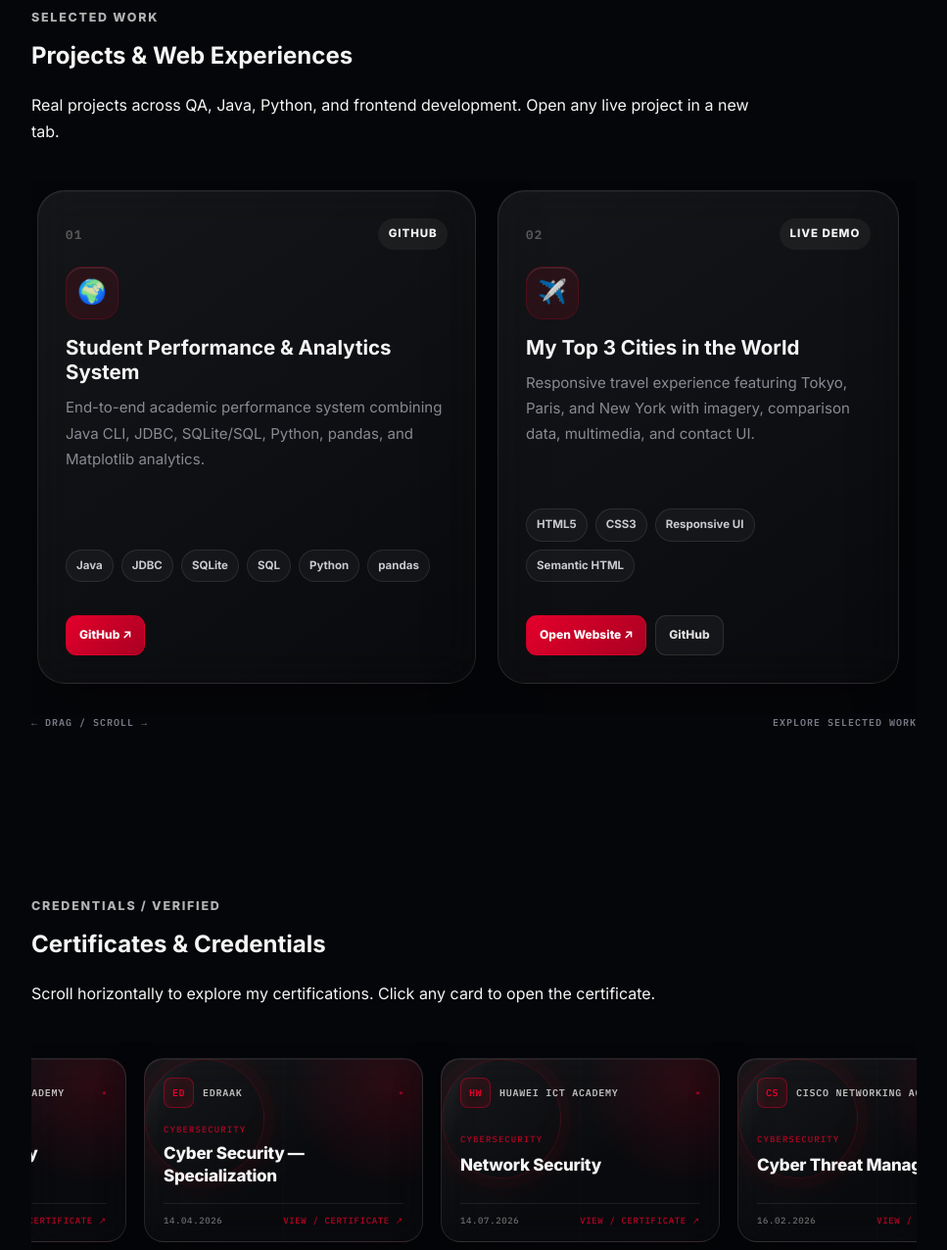
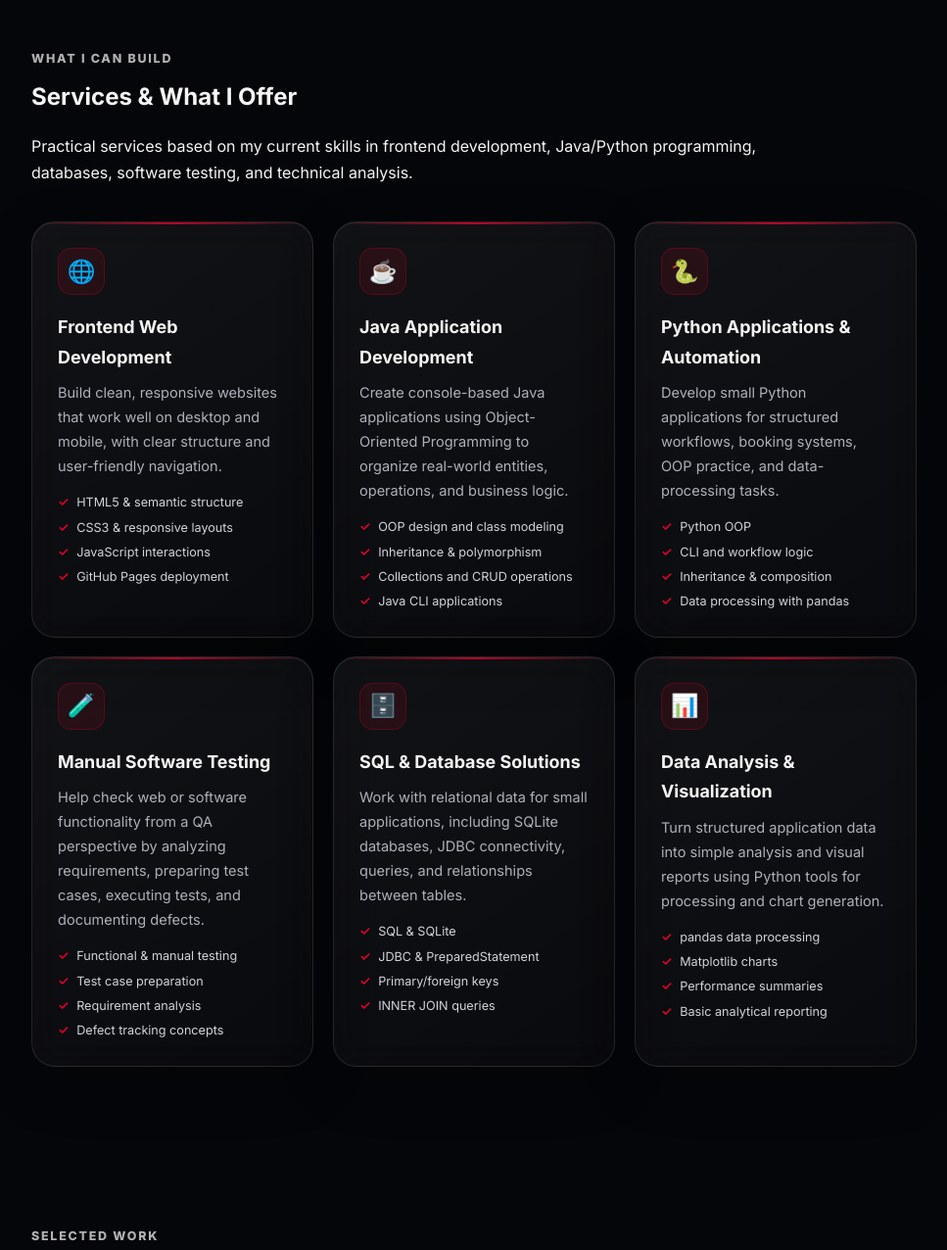
Before and after one commit to bdalrhmnsmt156-eng/portfolio0, a plain HTML site: page index.html in a window 1280 px wide. Shown: the part 3388-4664 px from the top of the page at 98% size, without its empty margins (156-1123 px from the left). Drawn offline with Linux system fonts and the light colour scheme.

Commit message:
Add files via upload

```diff
--- a/index.html
+++ b/index.html
@@ -519,6 +519,24 @@
             opacity: 1;
             color: var(--red);
         }
+
+
+        /* ===== SERVICES ===== */
+        .services-section{position:relative}
+        .services-grid{display:grid;grid-template-columns:repeat(3,minmax(0,1fr));gap:20px;margin-top:28px}
+        .service-card{position:relative;padding:26px;border:1px solid rgba(255,255,255,.10);border-radius:24px;background:linear-gradient(145deg,rgba(255,255,255,.055),rgba(255,255,255,.018));box-shadow:inset 0 1px 0 rgba(255,255,255,.05),0 18px 55px rgba(0,0,0,.22);backdrop-filter:blur(16px);overflow:hidden;transition:transform .28s ease,border-color .28s ease,box-shadow .28s ease}
+        .service-card:before{content:"";position:absolute;left:0;top:0;width:100%;height:2px;background:linear-gradient(90deg,transparent,#e4002b,transparent);opacity:.8}
+        .service-card:hover{transform:translateY(-7px);border-color:rgba(228,0,43,.34);box-shadow:0 25px 70px rgba(0,0,0,.30),0 0 30px rgba(228,0,43,.06)}
+        .service-icon{width:48px;height:48px;display:grid;place-items:center;border-radius:14px;background:rgba(228,0,43,.10);border:1px solid rgba(228,0,43,.25);font-size:23px;margin-bottom:18px}
+        .service-card h3{margin:0 0 9px;font-size:1.12rem}
+        .service-card p{margin:0;color:#aeb0ba;line-height:1.72;font-size:.91rem}
+        .service-list{margin:15px 0 0;padding:0;list-style:none;display:grid;gap:7px}
+        .service-list li{color:#d2d3d9;font-size:.79rem;line-height:1.45}
+        .service-list li:before{content:"✓";color:#e4002b;margin-right:8px;font-weight:800}
+        .project-overview{margin-top:12px;padding:12px 13px;border-left:2px solid rgba(228,0,43,.65);background:rgba(255,255,255,.025);border-radius:0 10px 10px 0;color:#bfc1c9;font-size:.78rem;line-height:1.65}
+        .project-overview strong{display:block;color:#fff;font-size:.72rem;letter-spacing:.08em;text-transform:uppercase;margin-bottom:4px}
+        @media(max-width:980px){.services-grid{grid-template-columns:repeat(2,minmax(0,1fr))}}
+        @media(max-width:650px){.services-grid{grid-template-columns:1fr}.service-card{padding:22px}}
 
         /* ===== PROJECTS ===== */
         .project-grid {
@@ -1697,7 +1715,7 @@
         .hero-anchor:hover{transform:translateY(-4px);border-color:rgba(228,0,43,.5)!important}
         .about{max-width:760px!important;color:#aeb0ba!important;font-size:15px!important;line-height:1.95!important}
         section{position:relative}
-        .constellation-section,.projects-section,.certificates-section,.resume-section{padding-top:100px!important;padding-bottom:100px!important}
+        .constellation-section,.services-section,.projects-section,.certificates-section,.resume-section{padding-top:100px!important;padding-bottom:100px!important}
         .constellation-wrap{border:1px solid var(--border)!important;background:linear-gradient(145deg,rgba(255,255,255,.045),rgba(255,255,255,.018))!important;border-radius:34px!important;box-shadow:0 30px 100px rgba(0,0,0,.28),inset 0 1px rgba(255,255,255,.05);backdrop-filter:blur(18px);overflow:hidden}
         .project-grid{gap:20px!important;align-items:stretch}
         .project-bubble{position:relative!important;min-height:330px!important;border:1px solid var(--border)!important;background:linear-gradient(145deg,rgba(255,255,255,.065),rgba(255,255,255,.018))!important;border-radius:30px!important;padding:28px!important;box-shadow:0 20px 70px rgba(0,0,0,.22),inset 0 1px rgba(255,255,255,.05);backdrop-filter:blur(18px);overflow:hidden;transition:transform .35s cubic-bezier(.2,.8,.2,1),border-color .35s,box-shadow .35s}
@@ -1714,7 +1732,7 @@
         .social-btn{border:1px solid var(--border)!important;border-radius:14px!important;background:rgba(255,255,255,.04)!important;min-height:44px}.social-btn.github:hover{background:#050505!important}.social-btn.linkedin:hover{background:#0a66c2!important}.social-btn.email:hover{background:#c43c3c!important}
         .contact-form input,.contact-form textarea{border:1px solid var(--border)!important;border-radius:14px!important;background:rgba(0,0,0,.25)!important}.contact-form input:focus,.contact-form textarea:focus{border-color:rgba(228,0,43,.65)!important;box-shadow:0 0 0 4px rgba(228,0,43,.09)!important}
         footer{border-top:1px solid var(--border)!important;background:rgba(255,255,255,.018)!important}
-        @media(max-width:760px){header{min-height:76vh}.header-inner{padding-top:70px}.constellation-section,.projects-section,.certificates-section,.resume-section{padding-top:70px!important;padding-bottom:70px!important}.project-grid{grid-template-columns:1fr!important}}
+        @media(max-width:760px){header{min-height:76vh}.header-inner{padding-top:70px}.constellation-section,.services-section,.projects-section,.certificates-section,.resume-section{padding-top:70px!important;padding-bottom:70px!important}.project-grid{grid-template-columns:1fr!important}}
         @media(prefers-reduced-motion:reduce){*,*:before,*:after{animation-duration:.001ms!important;animation-iteration-count:1!important;scroll-behavior:auto!important;transition-duration:.001ms!important}}
 
         /* ===== PREMIUM GLASS + SOFT RED CURSOR LIGHT ===== */
@@ -2192,12 +2210,59 @@
             </div>
         </section>
 
+        <!-- SERVICES -->
+        <section id="services" class="section services-section">
+          <div class="section-heading">
+            <span class="section-kicker">What I Can Build</span>
+            <h2>Services & <span>What I Offer</span></h2>
+            <p>Practical services based on my current skills in frontend development, Java/Python programming, databases, software testing, and technical analysis.</p>
+          </div>
+
+          <div class="services-grid">
+            <article class="service-card reveal">
+              <div class="service-icon">🌐</div>
+              <h3>Frontend Web Development</h3>
+              <p>Build clean, responsive websites that work well on desktop and mobile, with clear structure and user-friendly navigation.</p>
+              <ul class="service-list"><li>HTML5 & semantic structure</li><li>CSS3 & responsive layouts</li><li>JavaScript interactions</li><li>GitHub Pages deployment</li></ul>
+            </article>
+            <article class="service-card reveal">
+              <div class="service-icon">☕</div>
+              <h3>Java Application Development</h3>
+              <p>Create console-based Java applications using Object-Oriented Programming to organize real-world entities, operations, and business logic.</p>
+              <ul class="service-list"><li>OOP design and class modeling</li><li>Inheritance & polymorphism</li><li>Collections and CRUD operations</li><li>Java CLI applications</li></ul>
+            </article>
+            <article class="service-card reveal">
+              <div class="service-icon">🐍</div>
+              <h3>Python Applications & Automation</h3>
+              <p>Develop small Python applications for structured workflows, booking systems, OOP practice, and data-processing tasks.</p>
+              <ul class="service-list"><li>Python OOP</li><li>CLI and workflow logic</li><li>Inheritance & composition</li><li>Data processing with pandas</li></ul>
+            </article>
+            <article class="service-card reveal">
+              <div class="service-icon">🧪</div>
+              <h3>Manual Software Testing</h3>
+              <p>Help check web or software functionality from a QA perspective by analyzing requirements, preparing test cases, executing tests, and documenting defects.</p>
+              <ul class="service-list"><li>Functional & manual testing</li><li>Test case preparation</li><li>Requirement analysis</li><li>Defect tracking concepts</li></ul>
+            </article>
+            <article class="service-card reveal">
+              <div class="service-icon">🗄️</div>
+              <h3>SQL & Database Solutions</h3>
+              <p>Work with relational data for small applications, including SQLite databases, JDBC connectivity, queries, and relationships between tables.</p>
+              <ul class="service-list"><li>SQL & SQLite</li><li>JDBC & PreparedStatement</li><li>Primary/foreign keys</li><li>INNER JOIN queries</li></ul>
+            </article>
+            <article class="service-card reveal">
+              <div class="service-icon">📊</div>
+              <h3>Data Analysis & Visualization</h3>
+              <p>Turn structured application data into simple analysis and visual reports using Python tools for processing and chart generation.</p>
+              <ul class="service-list"><li>pandas data processing</li><li>Matplotlib charts</li><li>Performance summaries</li><li>Basic analytical reporting</li></ul>
+            </article>
+          </div>
+        </section>
 
 <section id="projects" class="section">
   <div class="section-heading">
     <span class="section-kicker">Selected Work</span>
     <h2>Projects & <span>Web Experiences</span></h2>
-    <p>Real projects across QA, Java, Python, and frontend development. Open any live project in a new tab.</p>
+    <p>Real projects across QA, Java, Python, and frontend development. Open a live project directly, or click any project to view its full overview and technical details.</p>
   </div>
 
   <div class="project-marquee" id="project-marquee">
@@ -2946,6 +3011,7 @@
                         <h3 class="project-name">${proj.title}</h3>
                         <p class="project-en">${proj.titleEn}</p>
                         <p class="project-short">${proj.description}</p>
+                        <div class="project-overview"><strong>Project Overview</strong>${proj.features && proj.features.length ? proj.features.slice(0, 2).join(' · ') : proj.description}</div>
                         <div class="project-tech">
                             ${proj.tech.slice(0, 5).map(function(t) { return `<span>${t}</span>`; }).join('')}
                         </div>
@@ -3030,7 +3096,7 @@
                     var id = this.dataset.project;
                     var proj = projects.find(function(p) { return p.id === id; });
                     if (proj && proj.live) {
-                        window.open(proj.live, '_blank', 'noopener,noreferrer');
+                        window.location.href = proj.live;
                         return;
                     }
                     openProject(id);
@@ -3127,7 +3193,7 @@
             });
 
             // ===== SCROLL REVEAL =====
-            var groups = document.querySelectorAll('.skills-grid, .cert-list, .project-grid');
+            var groups = document.querySelectorAll('.skills-grid, .services-grid, .cert-list, .project-grid');
             groups.forEach(function(group) {
                 Array.prototype.forEach.call(group.children, function(el, i) {
                     el.style.transitionDelay = (i * 70) + 'ms';
```
